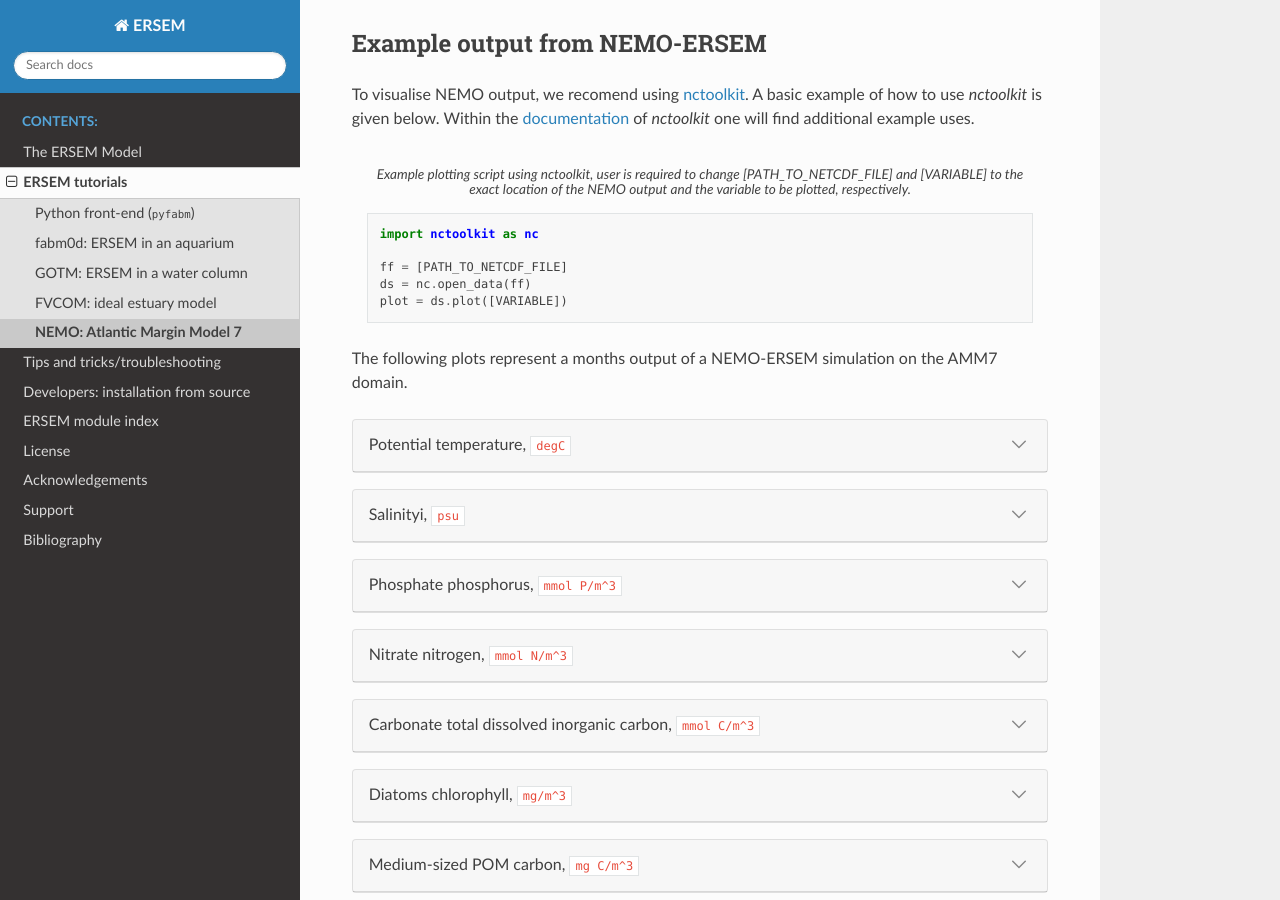
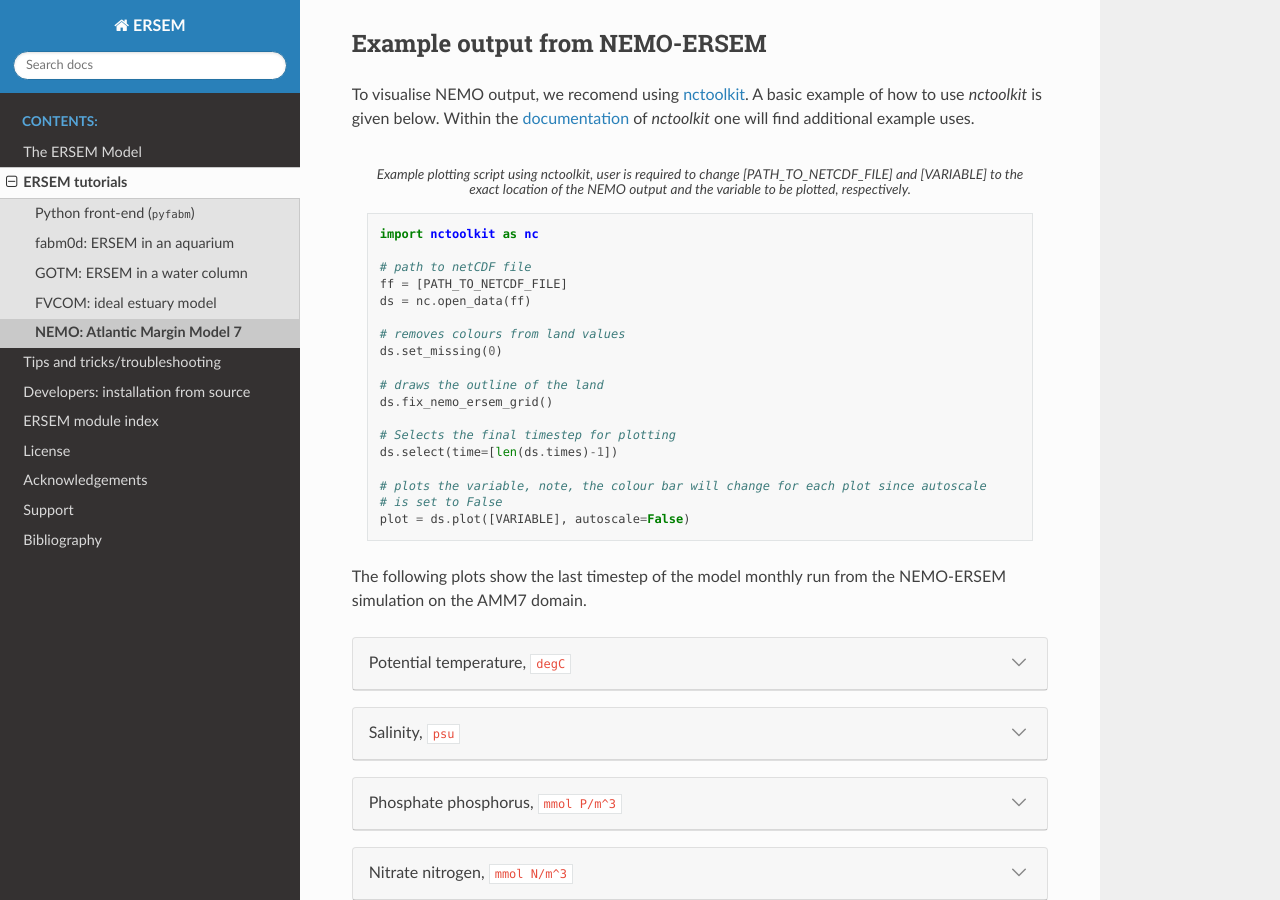
Before and after one commit to pmlmodelling/ersem, a Sphinx documentation site: the page built from docs/source/tutorials/nemo.rst, in a window 1280 px wide and 900 px high, scrolled down 1468 px. Built offline with Sphinx 7.4.7 and the Read the Docs theme 2.0.0, drawn with Linux system fonts in a browser that asks for light colours; formulas are drawn with MathJax 3; the version number could not be read and is left out.

Commit message:
Updating NEMO figures to static ones

```diff
--- a/docs/source/tutorials/nemo.rst
+++ b/docs/source/tutorials/nemo.rst
@@ -100,40 +100,53 @@
 
     import nctoolkit as nc
 
+    # path to netCDF file
     ff = [PATH_TO_NETCDF_FILE]
     ds = nc.open_data(ff)
-    plot = ds.plot([VARIABLE])
 
-The following plots represent a months output of a NEMO-ERSEM simulation on the AMM7 domain.
+    # removes colours from land values
+    ds.set_missing(0)
+
+    # draws the outline of the land
+    ds.fix_nemo_ersem_grid()
+
+    # Selects the final timestep for plotting
+    ds.select(time=[len(ds.times)-1])
+
+    # plots the variable, note, the colour bar will change for each plot since autoscale
+    # is set to False
+    plot = ds.plot([VARIABLE], autoscale=False)
+
+The following plots show the last timestep of the model monthly run from the NEMO-ERSEM simulation on the AMM7 domain.
 
 .. dropdown:: Potential temperature, ``degC``
 
-	.. image:: ../../images/NEMO_temp.gif
+	.. image:: ../../images/temp_NEMO.png
 
-.. dropdown::  Salinityi, ``psu``
+.. dropdown::  Salinity, ``psu``
 
-	.. image:: ../../images/NEMO_sal.gif
+	.. image:: ../../images/sal_NEMO.png
 
 .. dropdown:: Phosphate phosphorus, ``mmol P/m^3``
 
-	.. image:: ../../images/NEMO_N1_p.gif
+	.. image:: ../../images/N1_p_NEMO.png
 
 .. dropdown::  Nitrate nitrogen, ``mmol N/m^3``
 
-	.. image:: ../../images/NEMO_N3_n.gif
+	.. image:: ../../images/N3_n_NEMO.png
 
 .. dropdown:: Carbonate total dissolved inorganic carbon, ``mmol C/m^3``
 
-	.. image:: ../../images/NEMO_O3_c.gif
+	.. image:: ../../images/O3_c_NEMO.png
 
 .. dropdown:: Diatoms chlorophyll, ``mg/m^3``
 
-	.. image:: ../../images/NEMO_P1_Chl.gif
+	.. image:: ../../images/P1_Chl_NEMO.png
 
 .. dropdown:: Medium-sized POM carbon, ``mg C/m^3``
 
-	.. image:: ../../images/NEMO_R6_c.gif
+	.. image:: ../../images/R6_c_NEMO.png
 
 .. dropdown:: Oxygen, ``O_2/m^3``
 
-	.. image:: ../../images/NEMO_O2_o.gif
+	.. image:: ../../images/O2_o_NEMO.png
```
Also changed, not shown: docs/images/N1_p_NEMO.png (added), docs/images/N3_n_NEMO.png (added), docs/images/NEMO_R6_c.gif (deleted), docs/images/O2_o_NEMO.png (added), docs/images/O3_c_NEMO.png (added), docs/images/P1_Chl_NEMO.png (added), docs/images/R6_c_NEMO.png (added), docs/images/sal_NEMO.png (added), docs/images/temp_NEMO.png (added), 7 other files.
